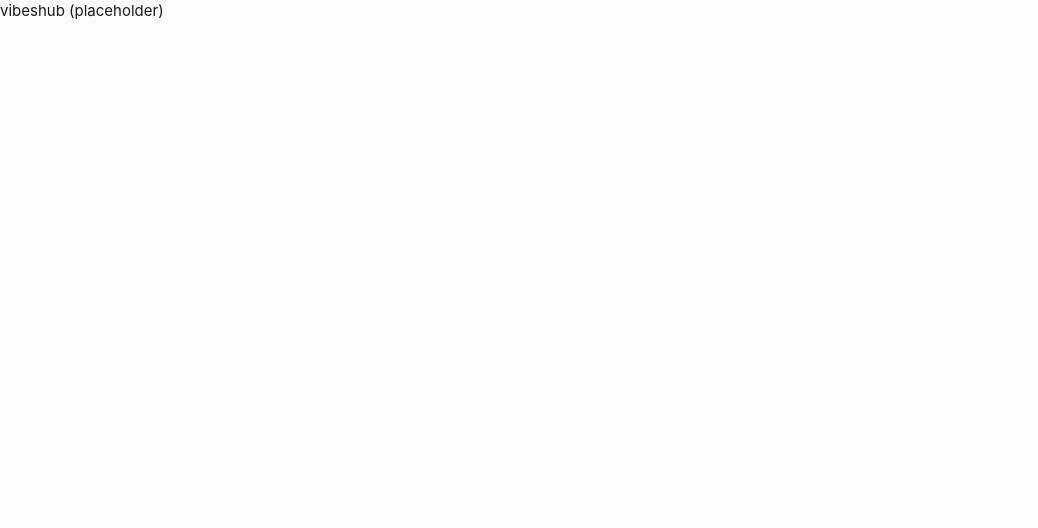
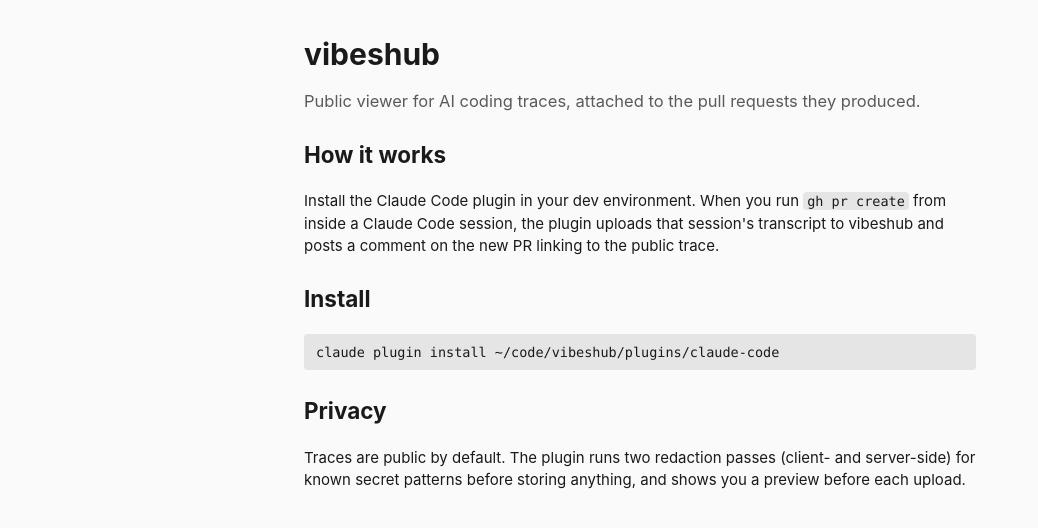
Before and after one commit to vibeshub/vibeshub, a React (Vite) app in the folder webapp/frontend/: page / in a window 1280 px wide. Shown: the top 528 px of the page, without its empty margins (0-1038 px from the left). Built offline with nearby package versions, Linux system fonts and the light colour scheme.

Commit message:
route: landing + notfound + route table

```diff
--- a/webapp/frontend/src/App.tsx
+++ b/webapp/frontend/src/App.tsx
@@ -1,3 +1,22 @@
+import { Route, Routes } from "react-router-dom";
+import { Landing } from "./routes/Landing";
+import { NotFound } from "./routes/NotFound";
+import { PrTracesList } from "./routes/PrTracesList";
+import { TraceView } from "./routes/TraceView";
+
 export function App() {
-  return <div>vibeshub (placeholder)</div>;
+  return (
+    <Routes>
+      <Route path="/" element={<Landing />} />
+      <Route
+        path=":owner/:repo/pull/:number"
+        element={<PrTracesList />}
+      />
+      <Route
+        path=":owner/:repo/pull/:number/:shortId"
+        element={<TraceView />}
+      />
+      <Route path="*" element={<NotFound />} />
+    </Routes>
+  );
 }
--- /dev/null
+++ b/webapp/frontend/src/routes/Landing.module.css
@@ -0,0 +1,30 @@
+.container {
+  max-width: 720px;
+  margin: 0 auto;
+  padding: var(--space-8) var(--space-6);
+}
+
+.h1 {
+  font-size: 2rem;
+  margin: 0 0 var(--space-3) 0;
+}
+
+.lede {
+  font-size: 1.1rem;
+  color: var(--color-fg-muted);
+  margin: 0 0 var(--space-6) 0;
+}
+
+.section {
+  margin-bottom: var(--space-6);
+}
+
+.code {
+  font-family: var(--font-mono);
+  font-size: 0.9rem;
+  background: var(--color-border);
+  padding: var(--space-2) var(--space-3);
+  border-radius: var(--radius-sm);
+  display: block;
+  overflow-x: auto;
+}
--- /dev/null
+++ b/webapp/frontend/src/routes/Landing.tsx
@@ -0,0 +1,39 @@
+import styles from "./Landing.module.css";
+
+export function Landing() {
+  return (
+    <div className={styles.container}>
+      <h1 className={styles.h1}>vibeshub</h1>
+      <p className={styles.lede}>
+        Public viewer for AI coding traces, attached to the pull requests they
+        produced.
+      </p>
+
+      <section className={styles.section}>
+        <h2>How it works</h2>
+        <p>
+          Install the Claude Code plugin in your dev environment. When you run{" "}
+          <code>gh pr create</code> from inside a Claude Code session, the
+          plugin uploads that session's transcript to vibeshub and posts a
+          comment on the new PR linking to the public trace.
+        </p>
+      </section>
+
+      <section className={styles.section}>
+        <h2>Install</h2>
+        <code className={styles.code}>
+          claude plugin install ~/code/vibeshub/plugins/claude-code
+        </code>
+      </section>
+
+      <section className={styles.section}>
+        <h2>Privacy</h2>
+        <p>
+          Traces are public by default. The plugin runs two redaction passes
+          (client- and server-side) for known secret patterns before storing
+          anything, and shows you a preview before each upload.
+        </p>
+      </section>
+    </div>
+  );
+}
--- /dev/null
+++ b/webapp/frontend/src/routes/NotFound.tsx
@@ -0,0 +1,12 @@
+import { Link } from "react-router-dom";
+
+export function NotFound() {
+  return (
+    <div style={{ padding: "32px", textAlign: "center" }}>
+      <h1>Not found</h1>
+      <p>
+        <Link to="/">Back to vibeshub</Link>
+      </p>
+    </div>
+  );
+}
```
